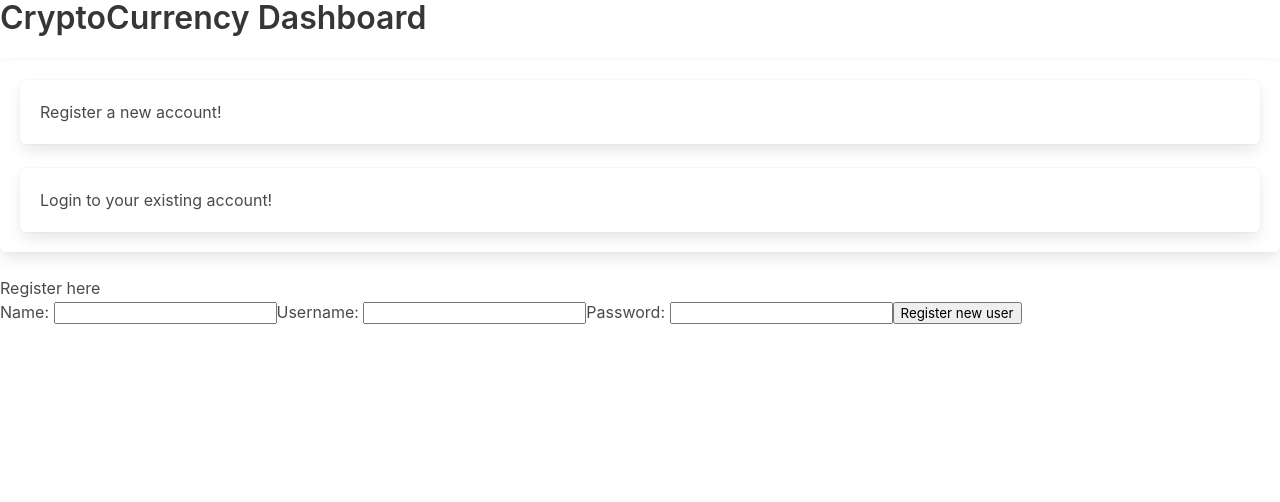
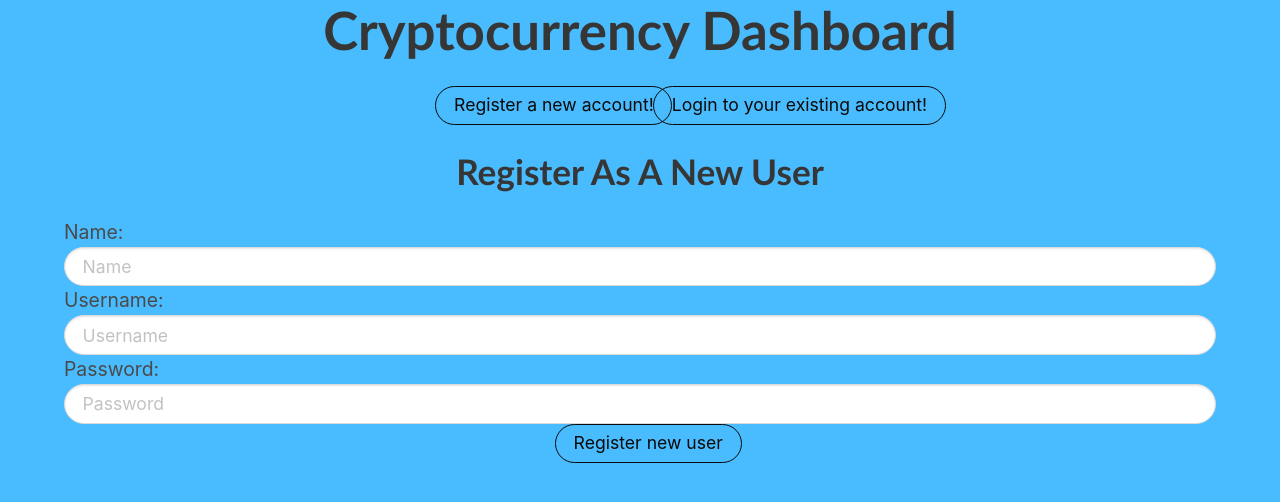
Before and after one commit to jdmar3-comp426/a99-sdta, a React (Create React App) app in the folder frontend/: page /register in a window 1280 px wide. Shown: the top 502 px of the page. Built offline with nearby package versions, Linux system fonts and the light colour scheme.

Commit message:
Beautified Application

```diff
--- a/frontend/package.json
+++ b/frontend/package.json
@@ -7,6 +7,7 @@
     "@testing-library/react": "^11.1.0",
     "@testing-library/user-event": "^12.1.10",
     "axios": "^0.24.0",
+    "bulma": "^0.9.3",
     "react": "^17.0.2",
     "react-dom": "^17.0.2",
     "react-router-dom": "^6.0.2",
--- /dev/null
+++ b/frontend/public/custom_style.css
@@ -0,0 +1,45 @@
+/*
+This css file is here to add functionality and style elements that
+were needed. You must not edit this file or use it in any way.
+ */
+
+ html, body{
+    height: 100%;
+    font-size: 1.1em;
+    background-color: #49bcff;
+}
+hr{
+    background-color: #e6e6e4;
+}
+
+.title{
+    font-family: Optima, Candara, sans-serif;
+    text-align: center;
+
+}
+
+.justify-center .column{
+    display: flex !important;
+    justify-content: center !important;
+}
+
+
+img {
+    height: 300px !important;
+    width: 300px !important;
+    box-shadow: 0 3px 6px rgba(0,0,0,0.16), 0 3px 6px rgba(0,0,0,0.23);
+    transition: all 0.3s cubic-bezier(.25, .8, .25, 1);
+    min-width: 300px;
+    width: 60%;
+  margin: auto;
+  display: block;
+
+    /*margin: .3em;*/
+}
+
+img:hover {
+    box-shadow: 0 14px 28px rgba(0,0,0,0.25), 0 10px 10px rgba(0,0,0,0.22);
+    transform: scale(1.05);
+    text-align: center;
+
+}
--- a/frontend/public/index.html
+++ b/frontend/public/index.html
@@ -2,7 +2,8 @@
 <html lang="en">
   <head>
     <meta charset="utf-8" />
-    <link rel="stylesheet" href="https://cdn.jsdelivr.net/npm/bulma@0.9.3/css/bulma.min.css">
+    <link rel="stylesheet" href="https://cdnjs.cloudflare.com/ajax/libs/bulma/0.7.2/css/bulma.min.css"/>
+    <link rel="stylesheet" href="custom_style.css">
     <link rel="icon" href="%PUBLIC_URL%/favicon.ico" />
     <meta name="viewport" content="width=device-width, initial-scale=1" />
     <meta name="theme-color" content="#000000" />
--- a/frontend/src/App.js
+++ b/frontend/src/App.js
@@ -25,7 +25,7 @@ const App = () => {
   return (
     <div>
       <Router>
-        <h1 className="title">CryptoCurrency Dashboard</h1>
+          <h1 class="block title is-1">Cryptocurrency Dashboard</h1>
         <Notification message={notif} />
         <Header user={user} />
         <Routes>
@@ -36,7 +36,12 @@ const App = () => {
         </Routes>
         <LogoutButton user={user} setUser={setUser} setNotif={setNotif} />
         {user &&
-          <Link to='/userinfo' className="box">My User Info</Link>
+        <div class="columns is-centered">
+        <div class="column has-text-centered is-4">
+        <Link to='/userinfo' class="button is-black is-outlined is-rounded">My User Info</Link>
+
+        </div>
+    </div>
         }
       </Router>
     </div>
--- a/frontend/src/components/Dashboard.js
+++ b/frontend/src/components/Dashboard.js
@@ -23,13 +23,27 @@ const Dashboard = ({user}) => {
 
     return (
         <div>
-            <div className="box">Search Coin by Name: <input value={search} onChange={(e)=>setSearch(e.target.value)} /></div>
+            <div class="container">
+            <h4 class="title is-4">Search Coin by Name:</h4>
+
+
+            <input class="input" value={search} onChange={(e)=>setSearch(e.target.value)} />
+
+            </div>
+            <div class="block">
+            </div>
+
             {searchedCoins.map(coin =>
-                <div key={coin.id} className="box">
+                <div key={coin.id} className="container">
                     <img src={coin.image} alt="crypto" />
-                    <h1 className="title">{coin.name}</h1>
-                    <p>Symbol: {coin.symbol}</p>
-                    <p>Current Price: ${coin.current_price}</p>
+                    <div class="block">
+                    </div>
+                    <h1 className="title is-spaced">{coin.name}</h1>
+                    <h4 class="title is-4 is-spaced">Symbol: {coin.symbol}</h4>
+                    <h4 class="title is-4 is-spaced">Current Price: ${coin.current_price}</h4>
+                    <div class="block">
+                    </div>
+
                 </div>
                 )}
         </div>
--- a/frontend/src/components/Header.js
+++ b/frontend/src/components/Header.js
@@ -5,16 +5,24 @@ const Header = ({user}) => {
 
     if (!user) {
         return (
-        <div className="box">
-            <Link to='/register' className="box">Register a new account!</Link>
-            <Link to='/login' className="box">Login to your existing account!</Link>
-          </div>
+
+        <div class="columns is-centered">
+            <div class="column has-text-centered is-2">
+                <Link to='/register' class="button is-black is-outlined is-rounded">Register a new account!</Link>
+            </div>
+            <div class="column has-text-centered is-2">
+                <Link to='/login' class="button is-black is-outlined is-rounded">Login to your existing account!</Link>
+            </div>
+        </div>
         )
     } else {
         return (
-            <div>
-                <Link to='/dashboard' className="box">Dashboard</Link>
+            <div class="block">
+                <div class="columns is-centered">
+                <Link to='/dashboard' className="button is-rounded is-black">Go to dashboard</Link>
             </div>
+            </div>
+
         )
     }
 
--- a/frontend/src/components/LoginForm.js
+++ b/frontend/src/components/LoginForm.js
@@ -45,13 +45,23 @@ const LoginForm = ({user, setUser, setNotif}) => {
     }
 
     return (
+
         <div>
-            Login To Existing User
-            <form onSubmit={handleLogin}>
-                Username: <input value={username} onChange={(e)=>setUsername(e.target.value)} />
-                Password: <input type="password" value={password} onChange={(e)=>setPassword(e.target.value)} />
-                <button type="submit">Login</button>
+            <h3 class="title is-3">Login To Existing User</h3>
+            <div class="container is-max-desktop">
+                <form onSubmit={handleLogin}>
+                Username: <input class="input is-rounded" placeholder="Username" typevalue={username} onChange={(e)=>setUsername(e.target.value)} />
+                Password: <input class="input is-rounded" placeholder="Password" type="password" value={password} onChange={(e)=>setPassword(e.target.value)} />
+                <div class="block">
+                <div class="columns is-centered">
+                    <div class="column has-text-centered is-2">
+                        <button class="button is-black is-outlined is-rounded" type="submit">Login</button>
+                    </div>
+                </div>
+                </div>
             </form>
+            </div>
+
         </div>
     )
 }
--- a/frontend/src/components/LogoutButton.js
+++ b/frontend/src/components/LogoutButton.js
@@ -30,10 +30,13 @@ const LogoutButton = ({setUser, user, setNotif}) => {
     }
 
     return (
-        <div className="box">
-            <p>{user.username} currently logged in</p>
-            <button onClick={handleLogout}>Logout</button>
-        </div>
+        <div class="columns is-centered">
+                    <div class="column has-text-centered is-4">
+                    <h1 class="title">{user.username} currently logged in</h1>
+            <button class="button is-black is-outlined is-rounded" onClick={handleLogout}>Logout</button>
+                    </div>
+                </div>
+
     )
 }
 
--- a/frontend/src/components/RegisterForm.js
+++ b/frontend/src/components/RegisterForm.js
@@ -33,15 +33,26 @@ const RegisterForm = ({setNotif}) => {
 
     return (
         <div>
-            <h1>Register here</h1>
+            <h3 class="title is-3">Register As A New User</h3>
+            <div class="container is-max-desktop">
             <form onSubmit={handleRegister}>
                 <div>
-                    Name: <input value={name} onChange={(e)=>setName(e.target.value)}/>
-                    Username: <input value={username} onChange={(e)=>setUsername(e.target.value)} />
-                    Password: <input value={password} type="password" onChange={(e)=>setPassword(e.target.value)} />
-                    <button type="submit">Register new user</button>
+                    Name: <input class="input is-rounded" placeholder="Name" value={name} onChange={(e)=>setName(e.target.value)}/>
+                    Username: <input class="input is-rounded" placeholder="Username" value={username} onChange={(e)=>setUsername(e.target.value)} />
+                    Password: <input class="input is-rounded" placeholder="Password" value={password} type="password" onChange={(e)=>setPassword(e.target.value)} />
+                    <div class="block">
+                        <div class="columns is-centered">
+                            <div class="column has-text-centered is-2">
+                                <button class="button is-black is-outlined is-rounded" type="submit">Register new user</button>
+                            </div>
+                        </div>
+                    </div>
+
+
                 </div>
             </form>
+            </div>
+
         </div>
     )
 }
```
Also changed, not shown: 1 other file (tests, documents, lock files or other folders).
